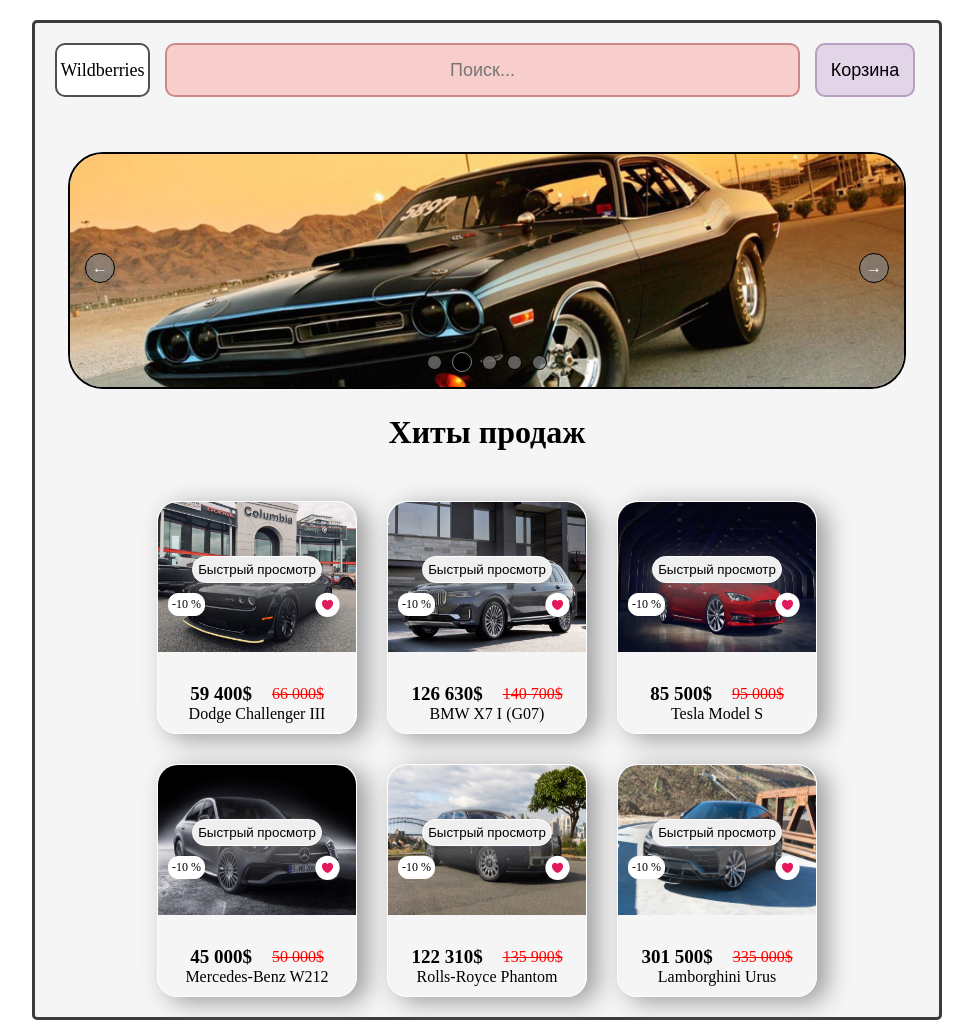
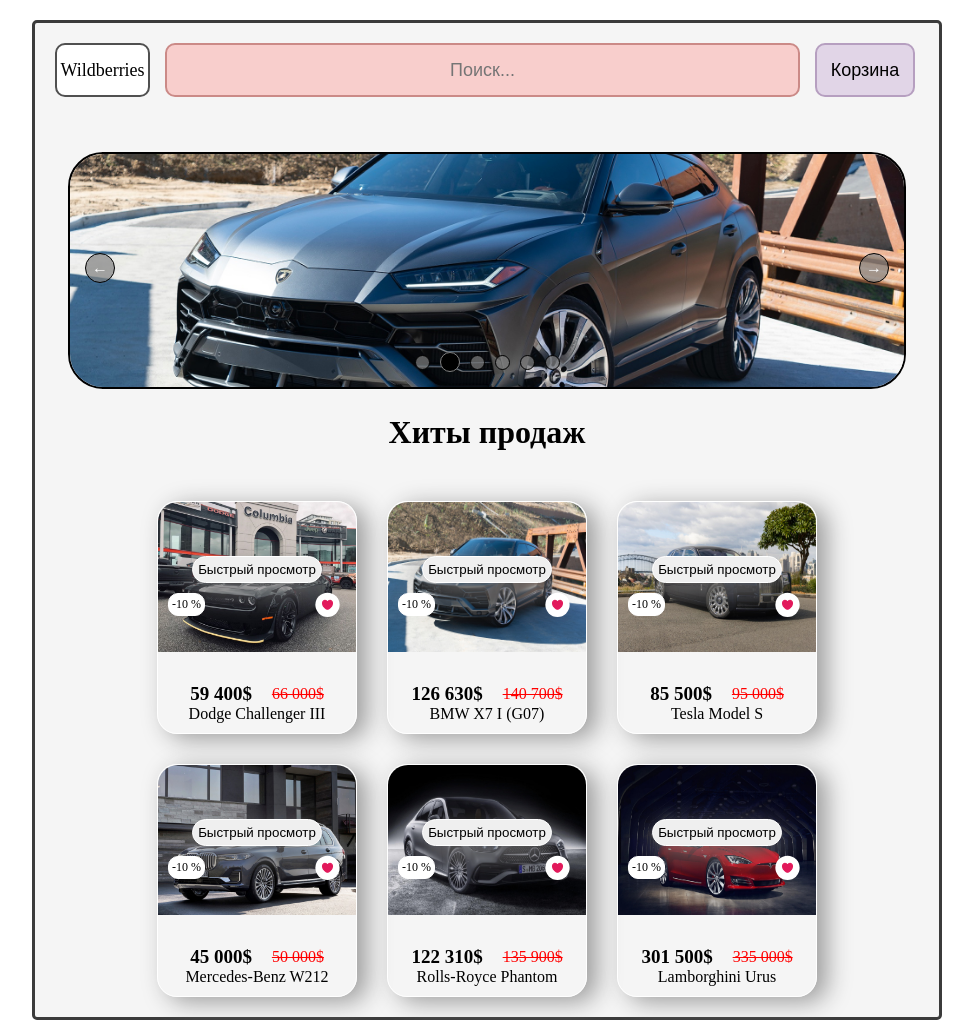
Before and after one commit to d1m0ss/wbClone, a website built with Parcel: page src/index.html in a window 1280 px wide. Shown: the whole page, without its empty margins (153-1126 px from the left). Built offline with nearby package versions, Linux system fonts and the light colour scheme.

Commit message:
ref: sync slides and cards

```diff
--- a/src/index.html
+++ b/src/index.html
@@ -25,28 +25,26 @@
                 </article>
                 <article class="slider__container">
                   <div class="slider__item">
-                    <img src="./imges/slide-1.jpg" alt="" />
+                    <img src="./images/slide-1.jpg" alt="" />
                   </div>
                   <div class="slider__item">
-                    <img src="./imges/slide-2.jpeg" alt="" />
+                    <img src="./images/slide-2.jpg" alt="" />
                   </div>
                   <div class="slider__item">
-                    <img src="./imges/sdlie-3.jpeg" alt="" />
+                    <img src="./images/slide-3.jpg" alt="" />
                   </div>
                   <div class="slider__item">
-                    <img src="./imges/slide-4.jpg" alt="" />
+                    <img src="./images/slide-4.jpg" alt="" />
                   </div>
                   <div class="slider__item">
-                    <img src="./imges/slide-5.jpg" alt="" />
+                    <img src="./images/slide-5.jpg" alt="" />
+                  </div>
+                  <div class="slider__item">
+                    <img src="./images/slide-6.jpg" alt="" />
                   </div>
                 </article>
                 <article class="slider__dots-wrapper">
                   <article class="slider__dots">
-                    <span class="slider__dot active-dot" data-dotnum="1"></span>
-                    <span class="slider__dot" data-dotnum="2"><span></span></span>
-                    <span class="slider__dot" data-dotnum="3"></span>
-                    <span class="slider__dot" data-dotnum="4"></span>
-                    <span class="slider__dot" data-dotnum="5"></span>
                   </article>
                 </article>
               </section>
@@ -58,7 +56,7 @@
                         <div class="products">
                             <section class="product">
                                 <section class="product-section">
-                                    <img class="product-img" src="./images/uxzdjlu1rbzoamsmejwu.jpg" alt="ФОТО">
+                                    <img class="product-img" src="./images/slide-1.jpg" alt="ФОТО">
                                     <button class="product-viewing">Быстрый просмотр</button>
                                     <section class="product-info">
                                         <p class="discound">-10 %</p>
@@ -73,7 +71,7 @@
                             </section>
                             <section class="product">
                                 <section class="product-section">
-                                    <img class="product-img" src="./images/fd65a2c8e8faf9677b6991fbc04fcc7d.jpg" alt="ФОТО">
+                                    <img class="product-img" src="./images/slide-2.jpg" alt="ФОТО">
                                     <button class="product-viewing">Быстрый просмотр</button>
                                     <section class="product-info">
                                         <p class="discound">-10 %</p>
@@ -88,7 +86,7 @@
                             </section>
                             <section class="product">
                                 <section class="product-section">
-                                    <img class="product-img" src="./images/tesla-model-s-updated-1.jpg" alt="ФОТО">
+                                    <img class="product-img" src="./images/slide-3.jpg" alt="ФОТО">
                                     <button class="product-viewing">Быстрый просмотр</button>
                                     <section class="product-info">
                                         <p class="discound">-10 %</p>
@@ -103,7 +101,7 @@
                             </section>
                             <section class="product">
                                 <section class="product-section">
-                                    <img class="product-img" src="./images/logo.jpg" alt="ФОТО">
+                                    <img class="product-img" src="./images/slide-4.jpg" alt="ФОТО">
                                     <button class="product-viewing">Быстрый просмотр</button>
                                     <section class="product-info">
                                         <p class="discound">-10 %</p>
@@ -118,7 +116,7 @@
                             </section>
                             <section class="product">
                                 <section class="product-section">
-                                    <img class="product-img" src="./images/FCEhHizWEAMmC50.jpg" alt="ФОТО">
+                                    <img class="product-img" src="./images/slide-5.jpg" alt="ФОТО">
                                     <button class="product-viewing">Быстрый просмотр</button>
                                     <section class="product-info">
                                         <p class="discound">-10 %</p>
@@ -133,7 +131,7 @@
                             </section>
                             <section class="product">
                                 <section class="product-section">
-                                    <img class="product-img" src="./images/forgiato-custom-wheel-lamborghini-urus-inferno-ecx-forgiato_2.0-01-23-2019_5c48b93894294_1.jpg" alt="ФОТО">
+                                    <img class="product-img" src="./images/slide-6.jpg" alt="ФОТО">
                                     <button class="product-viewing">Быстрый просмотр</button>
                                     <section class="product-info">
                                         <p class="discound">-10 %</p>
--- a/src/js/main.js
+++ b/src/js/main.js
@@ -1,65 +1,3 @@
-import { swipeSlide } from "./modules/swipeSlide.js";
+import { slider } from "./slider/slider.js";
 
-const sliderContainer = document.querySelector(".slider__container");
-const sliderLeftBtn = document.querySelector(".slider__left-button");
-const sliderRightBtn = document.querySelector(".slider__right-button");
-const sliderDots = document.querySelector(".slider__dots");
-
-let currentSlide = 0;
-let autoInterval;
-const elementsArray = [
-  sliderContainer,
-  sliderLeftBtn,
-  sliderRightBtn,
-  sliderDots,
-];
-
-sliderRightBtn.addEventListener("click", () => {
-  currentSlide += 1;
-  if (currentSlide > sliderContainer.childElementCount - 1) {
-    currentSlide = 0;
-  }
-  swipeSlide(currentSlide);
-});
-
-sliderLeftBtn.addEventListener("click", () => {
-  currentSlide -= 1;
-  if (currentSlide < 0) {
-    currentSlide = sliderContainer.childElementCount - 1;
-  }
-  swipeSlide(currentSlide);
-});
-
-sliderDots.addEventListener("click", (event) => {
-  const target = event.target;
-  if (!target.classList.contains("slider__dot")) return;
-  currentSlide = target.dataset.dotnum - 1;
-  swipeSlide(currentSlide);
-});
-
-sliderContainer.addEventListener("mouseout", () => {
-  autoSlider();
-});
-
-sliderContainer.addEventListener("mouseover", () => {
-  clearInterval(autoInterval);
-});
-
-sliderAddElementsStop(elementsArray);
-
-function sliderAddElementsStop(elements) {
-  for (const element of elements) {
-    element.addEventListener("mouseover", () => {
-      clearInterval(autoInterval);
-    });
-  }
-}
-
-function autoSlider() {
-  autoInterval = setInterval(() => {
-    currentSlide === 4 ? (currentSlide = 0) : currentSlide++;
-    swipeSlide(currentSlide);
-  }, 3000);
-}
-
-autoSlider();
+slider();
--- a/src/js/modules/swipeSlide.js
+++ /dev/null
@@ -1,7 +0,0 @@
-import { slideDotCheck } from "./slideDotCheck.js";
-
-export function swipeSlide(slide) {
-  const sliderContainer = document.querySelector(".slider__container");
-  sliderContainer.style.transform = `translateX(-${slide * 100}%)`;
-  slideDotCheck(slide);
-}
--- /dev/null
+++ b/src/js/slider/modules/swipeSlide.js
@@ -0,0 +1,25 @@
+import { slideDotCheck } from "./slideDotCheck.js";
+
+export function swipeSlide(slide, slides, delay, side) {
+  const sliderContainer = document.querySelector(".slider__container");
+  if (side === "right") {
+    sliderContainer.append(slides[slide]);
+    sliderContainer.style = `transform: translateX(-100%);`;
+  } else {
+    sliderContainer.style =
+      "position: relative; left: -100%; transform: translateX(100%);";
+    sliderContainer.prepend(slides[slide]);
+  }
+
+  sliderContainer.style.transition = `${delay / 1000}s ease`;
+
+  setTimeout(() => {
+    slides.forEach((element) => {
+      element !== slides[slide] ? element.remove() : element;
+    });
+    sliderContainer.style =
+      "transition: 0s; position: relative; left: 100; transform: translateX(0%);";
+  }, delay);
+
+  slideDotCheck(slide);
+}
--- /dev/null
+++ b/src/js/slider/slider.js
@@ -0,0 +1,95 @@
+import { swipeSlide } from "./modules/swipeSlide.js";
+export function slider() {
+  const sliderContainer = document.querySelector(".slider__container");
+  const sliderSlides = sliderContainer.querySelectorAll(".slider__item");
+  const sliderLeftBtn = document.querySelector(".slider__left-button");
+  const sliderRightBtn = document.querySelector(".slider__right-button");
+  const sliderDots = document.querySelector(".slider__dots");
+  const clidesCount = sliderSlides.length;
+  const slideDelay = 400;
+
+  let currentSlide = 0;
+  let autoInterval;
+  const elementsArray = [
+    sliderContainer,
+    sliderLeftBtn,
+    sliderRightBtn,
+    sliderDots,
+  ];
+
+  let slideNum = 0;
+  for (const slide of sliderSlides) {
+    slideNum++;
+    const dot = document.createElement("span");
+    dot.className = "slider__dot";
+    dot.dataset.dotnum = slideNum;
+    if (dot.dataset.dotnum === '1') {
+      dot.classList.add("active-dot");
+    }
+    sliderDots.append(dot);
+    slide.remove();
+  }
+
+  sliderContainer.append(sliderSlides[0]);
+
+  sliderRightBtn.addEventListener("click", swipeRight);
+
+  sliderLeftBtn.addEventListener("click", swipeLeft);
+
+  sliderDots.addEventListener("click", (event) => {
+    let side;
+    const target = event.target;
+    if (!target.classList.contains("slider__dot")) return;
+    side = currentSlide < target.dataset.dotnum ? "right" : "left";
+    currentSlide = target.dataset.dotnum - 1;
+    swipeSlide(currentSlide, sliderSlides, slideDelay, side);
+  });
+
+  sliderContainer.addEventListener("mouseout", () => {
+    autoSlider();
+  });
+
+  sliderContainer.addEventListener("mouseover", () => {
+    clearInterval(autoInterval);
+  });
+
+  function createCustomElement(tagName, options) {
+    return Object.assign(document.createElement(tagName), options);
+  }
+
+  function sliderAddElementsStop(elements) {
+    for (const element of elements) {
+      element.addEventListener("mouseover", () => {
+        clearInterval(autoInterval);
+      });
+    }
+  }
+
+  function swipeRight() {
+    sliderRightBtn.removeEventListener("click", swipeRight);
+    currentSlide + 1 === clidesCount ? (currentSlide = 0) : currentSlide++;
+    swipeSlide(currentSlide, sliderSlides, slideDelay, "right");
+    setTimeout(() => {
+      sliderRightBtn.addEventListener("click", swipeRight);
+    }, slideDelay);
+  }
+
+  function swipeLeft() {
+    sliderLeftBtn.removeEventListener("click", swipeLeft);
+    currentSlide - 1 < 0 ? (currentSlide = clidesCount - 1) : currentSlide--;
+    swipeSlide(currentSlide, sliderSlides, slideDelay, "left");
+    setTimeout(() => {
+      sliderLeftBtn.addEventListener("click", swipeLeft);
+    }, slideDelay);
+  }
+
+  function autoSlider() {
+    autoInterval = setInterval(() => {
+      currentSlide + 1 === clidesCount ? (currentSlide = 0) : currentSlide++;
+      swipeSlide(currentSlide, sliderSlides, slideDelay, "right");
+    }, 3000);
+  }
+
+  sliderAddElementsStop(elementsArray);
+  autoSlider();
+}
```
Also changed, not shown: src/images/slide-1.jpg (renamed from src/images/uxzdjlu1rbzoamsmejwu.jpg), src/images/slide-2.jpg (renamed from src/images/forgiato-custom-wheel-lamborghini-urus-inferno-ecx-forgiato_2.0-01-23-2019_5c48b93894294_1.jpg), src/images/slide-3.jpg (renamed from src/images/FCEhHizWEAMmC50.jpg), src/images/slide-4.jpg (renamed from src/images/fd65a2c8e8faf9677b6991fbc04fcc7d.jpg), src/images/slide-5.jpg (renamed from src/images/logo.jpg), src/images/slide-6.jpg (renamed from src/images/tesla-model-s-updated-1.jpg), src/imges/sdlie-3.jpeg (deleted), src/imges/slide-1.jpg (deleted), src/imges/slide-2.jpeg (deleted), src/imges/slide-4.jpg (deleted), src/imges/slide-5.jpg (deleted), src/js/slider/modules/slideDotCheck.js (renamed from src/js/modules/slideDotCheck.js).
